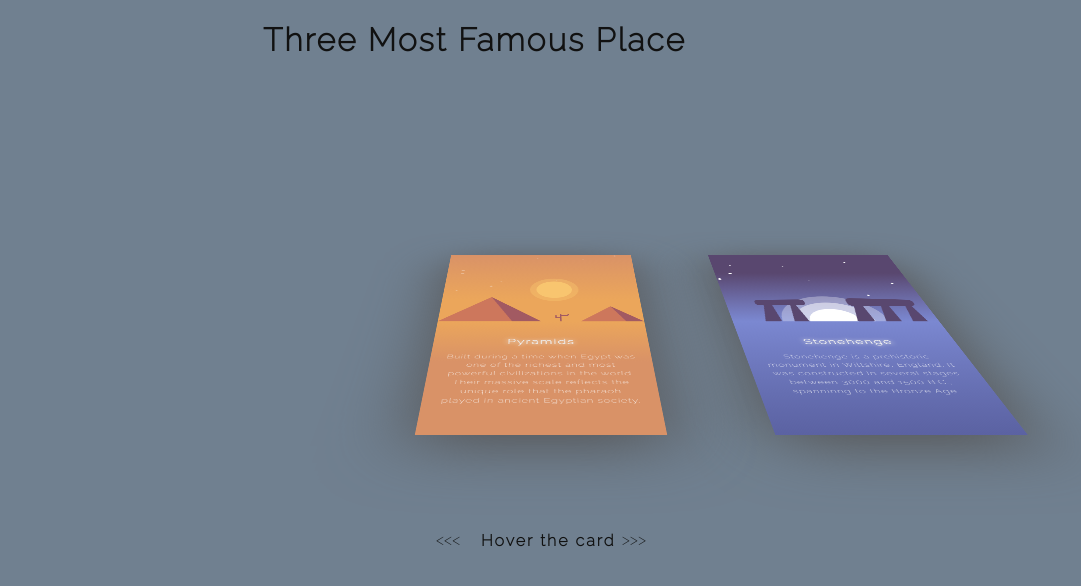
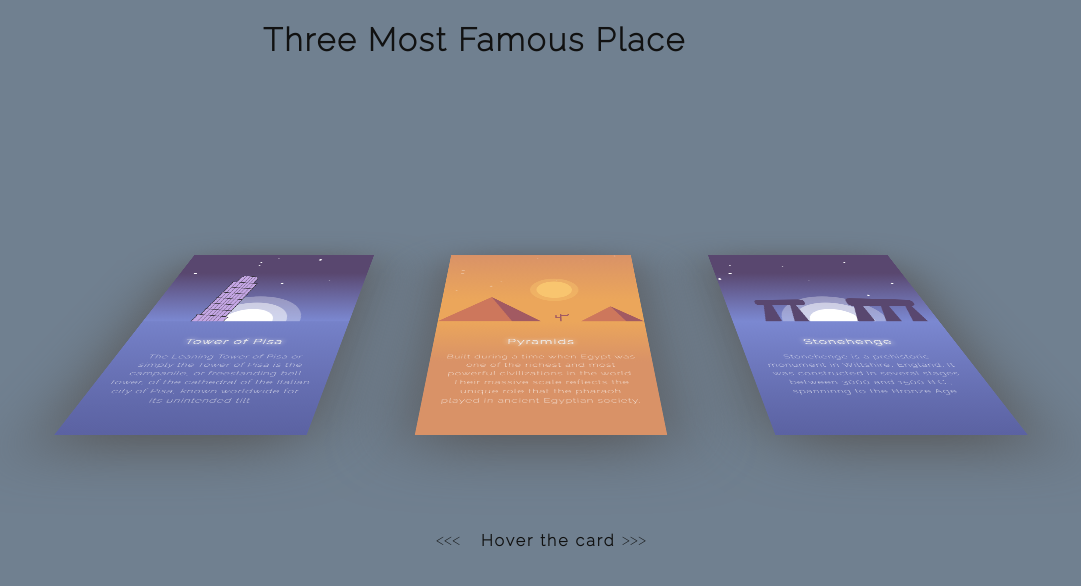
Before and after one commit to bsmanish028/Special-effect-by-css, a plain HTML site: page index.html in a window 1280 px wide. Shown: the whole page, without its empty margins (121-1202 px from the left). Drawn offline with Linux system fonts and the light colour scheme.

Commit message:
Effect on Tower of Pisa added.

```diff
--- a/index.html
+++ b/index.html
@@ -105,6 +105,66 @@
 			</div>
 		</div>
 	</div>
+	<div class="container" id="c2">
+		<div class="image" id="i2">
+			<div class="city">
+			<?xml version="1.0" encoding="utf-8"?>
+
+
+			<svg version="1.1" id="Layer_1" xmlns="http://www.w3.org/2000/svg" xmlns:xlink="http://www.w3.org/1999/xlink" x="0px" y="0px"
+				 viewBox="0 0 300 225" style="enable-background:new 0 0 300 225;" xml:space="preserve">
+			<ellipse class="st5" id="sh3" cx="150.5" cy ="224.75" rx="77.5" ry="77.5"/>
+
+			<ellipse class="st5" id="sh2" cx=	"150.5" cy ="224.75" rx="57.5" ry="57.5"/>
+			<ellipse id="XMLID_15_" class="st5" cx="150.5" cy="224.75" rx="37.5" ry="37.5"/>
+			l:none;stroke:#000000;stroke-miterlimit:10;}
+			</style>l:none;stroke:#000000;stroke-miterlimit:10;}
+			</style>
+			l:none;stroke:#000000;stroke-miterlimit:10;}
+			</style>
+			<polygon id="XMLID_1_" class="st10" points="69.807,224.719 72.715,209.374 71.974,203.342 120.42,211.753 118.199,217.581
+				115.799,232.384 "/>
+			<polygon id="XMLID_2_" class="st10" points="77.295,204.276 79.544,191.37 78.827,186.294 119.809,193.405 118.277,198.349
+				116.264,210.769 "/>
+			<polygon id="XMLID_3_" class="st10" points="80.163,186.582 82.413,173.676 81.696,168.6 122.677,175.711 121.146,180.655
+				119.132,193.075 "/>
+			<polygon id="XMLID_4_" class="st10" points="83.032,168.888 85.282,155.982 84.565,150.906 125.546,158.017 124.015,162.961
+				122.001,175.381 "/>
+			<polygon id="XMLID_5_" class="st10" points="85.901,151.194 88.151,138.288 87.433,133.212 128.415,140.323 126.884,145.267
+				124.87,157.687 "/>
+			<polygon id="XMLID_6_" class="st10" points="88.77,133.5 91.019,120.594 90.302,115.518 131.284,122.629 129.752,127.573
+				127.739,139.993 "/>
+			<polygon id="XMLID_7_" class="st10" points="91.638,115.806 93.888,102.9 93.171,97.824 134.152,104.935 132.621,109.879
+				130.607,122.299 "/>
+			<path id="XMLID_8_" class="st10" d="M127.114,103.327L99.59,98.865l2.466-15.208c0.608-3.75,4.14-6.296,7.89-5.688l13.452,2.181
+				c4.022,0.652,6.754,4.441,6.102,8.463L127.114,103.327z"/>
+			<line id="XMLID_9_" class="st11" x1="109.946" y1="77.968" x2="84.783" y2="226.86"/>
+			<line id="XMLID_10_" class="st11" x1="115.708" y1="79.915" x2="90.545" y2="228.807"/>
+			<line id="XMLID_11_" class="st11" x1="120.804" y1="79.728" x2="95.641" y2="228.62"/>
+			<line id="XMLID_12_" class="st11" x1="125.739" y1="80.529" x2="100.577" y2="229.421"/>
+			<line id="XMLID_13_" class="st11" x1="100.502" y1="98.724" x2="75.339" y2="247.616"/>
+			<line id="XMLID_14_" class="st11" x1="128.141" y1="103.205" x2="102.978" y2="252.097"/>
+			<circle id="XMLID_11_" class="st7" cx="24.5" cy="68.5" r="2.5"/>
+			<circle id="XMLID_12_" class="st7" cx="119.5" cy="28.5" r="1.5"/>
+			<circle id="XMLID_13_" class="st7" cx="172.5" cy="103.5" r="2.0"/>
+			<circle id="XMLID_14_" class="st7" cx="244.5" cy="92.5" r="1.0"/>
+			<circle id="XMLID_11_" class="st7" cx="214.5" cy="18.5" r="2.5"/>
+			<circle id="XMLID_12_" class="st7" cx="119.5" cy="38.5" r="1.5"/>
+			<circle id="XMLID_13_" class="st7" cx="172.5" cy="203.5" r="2.0"/>
+			<circle id="XMLID_14_" class="st7" cx="144.5" cy="12.5" r="1.0"/>
+
+			</svg>
+
+			</div>
+		</div>
+		<div class="story" id="s2">
+			<div class="info">
+			<h3>Tower of Pisa</h3>
+			<p> The Leaning Tower of Pisa or simply the Tower of Pisa is the campanile, or freestanding bell tower, of the cathedral of the Italian city of Pisa, known worldwide for its unintended tilt</p>
+
+			</div>
+		</div>
+	</div>
 
 
 	<div class="page">
```
